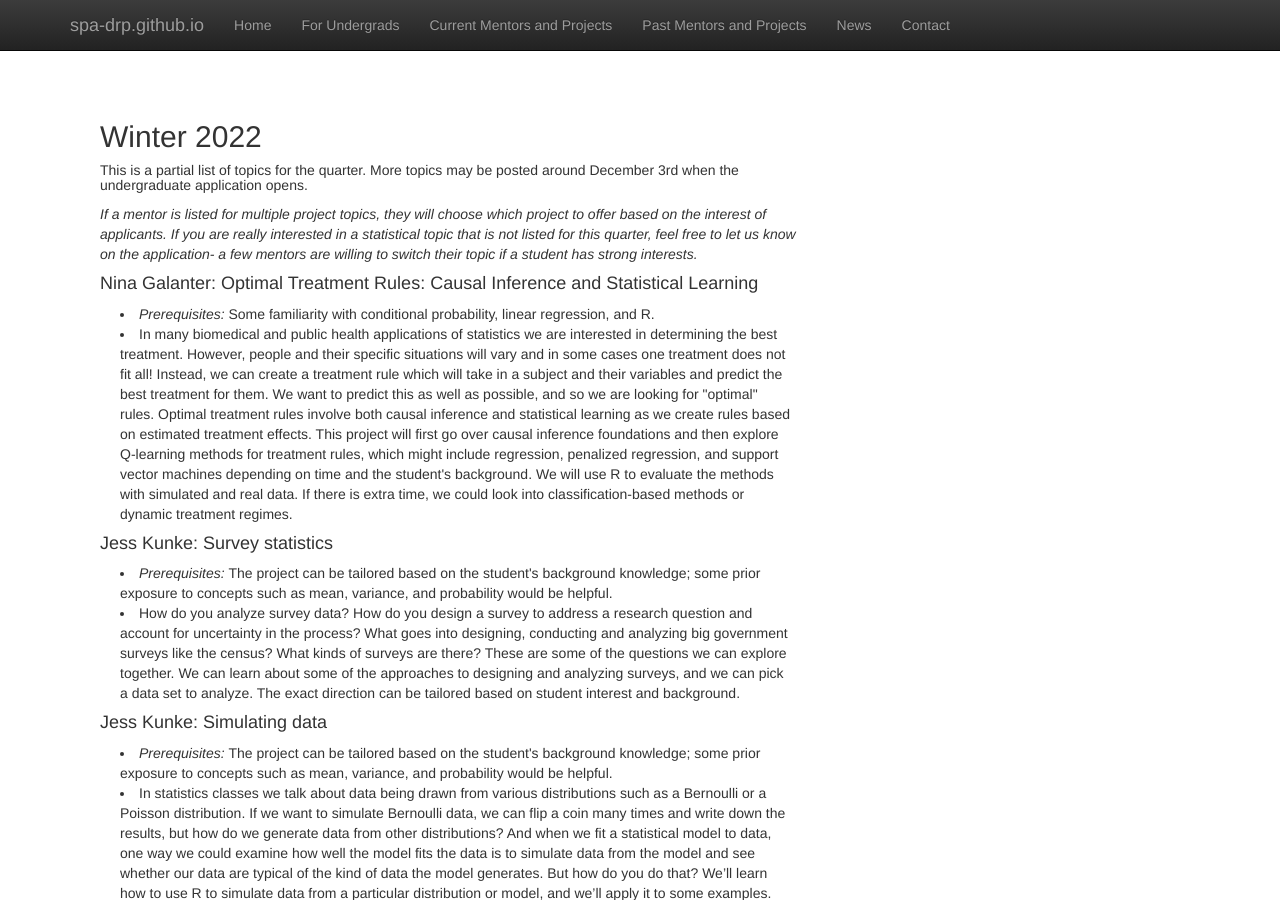
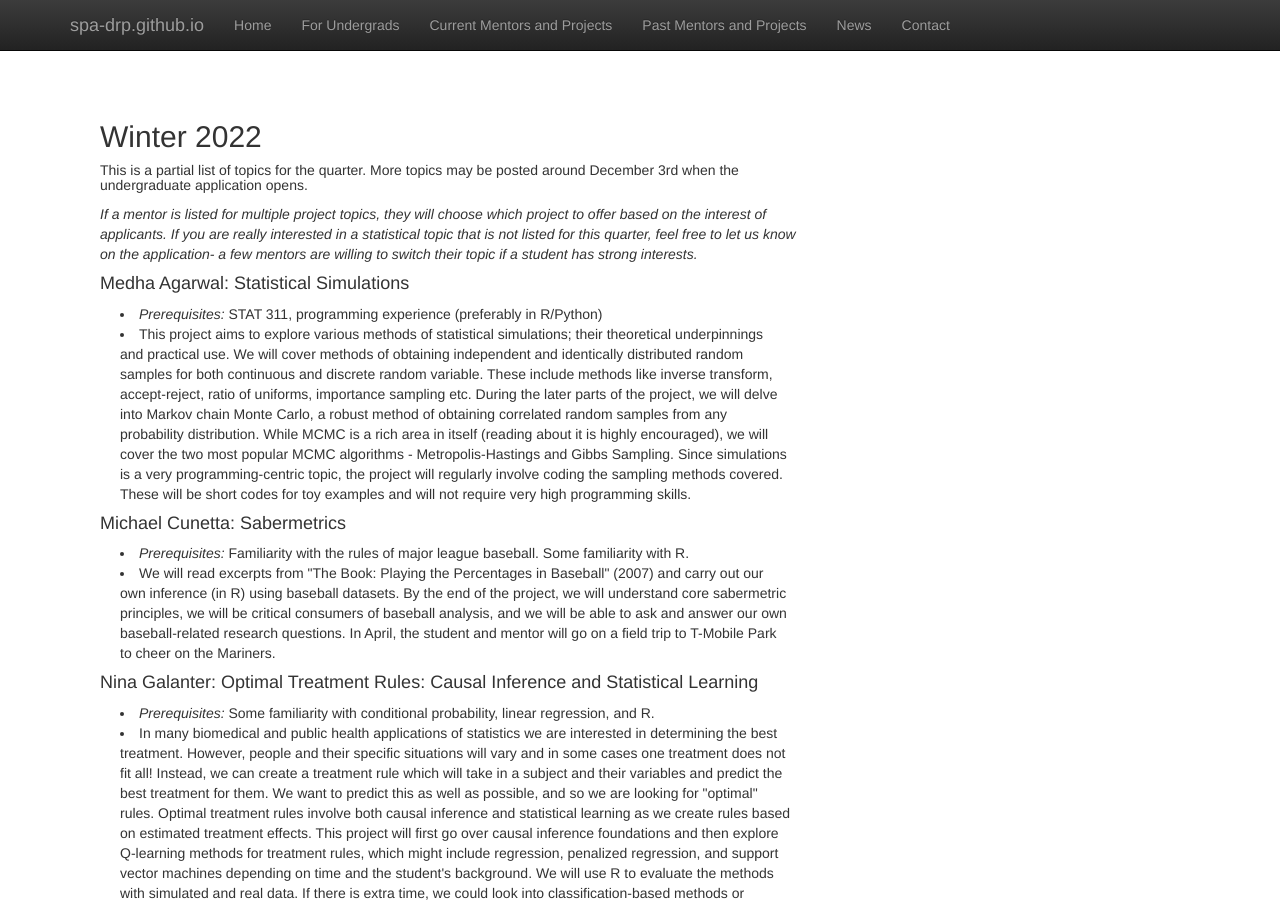
Before and after one commit to SPA-DRP/spa-drp.github.io, a Jekyll site: the page built from currentmentors.html, in a window 1280 px wide and 900 px high. Built offline with Jekyll 4.4.1, drawn with Linux system fonts in a browser that asks for light colours; nearby versions of some CDN libraries; library files that are not in the unit come from our copies; some of the changed text lies outside the part shown.

```diff
--- a/currentmentors.html
+++ b/currentmentors.html
@@ -14,7 +14,17 @@
 </p>
 
 
-<!-- <h4> Michael Cunetta: Sabermetrics </h4>
+<h4> Medha Agarwal: Statistical Simulations </h4>
+  <p class="content" style="padding:0px;margin:0px 20px 0px;">
+      <li style="padding:0px;margin:0px 20px 0px;"> <i> Prerequisites: </i>
+     STAT 311, programming experience (preferably in R/Python)
+  </li>
+  <li style="padding:0px;margin:0px 20px 0px;">
+   This project aims to explore various methods of statistical simulations; their theoretical underpinnings and practical use. We will cover methods of obtaining independent and identically distributed random samples for both continuous and discrete random variable. These include methods like inverse transform, accept-reject, ratio of uniforms, importance sampling etc. During the later parts of the project, we will delve into Markov chain Monte Carlo, a robust method of obtaining correlated random samples from any probability distribution. While MCMC is a rich area in itself (reading about it is highly encouraged), we will cover the two most popular MCMC algorithms - Metropolis-Hastings and Gibbs Sampling. Since simulations is a very programming-centric topic, the project will regularly involve coding the sampling methods covered. These will be short codes for toy examples and will not require very high programming skills.
+  </li>
+  </p>
+
+<h4> Michael Cunetta: Sabermetrics </h4>
   <p class="content" style="padding:0px;margin:0px 20px 0px;">
       <li style="padding:0px;margin:0px 20px 0px;"> <i> Prerequisites: </i>
      Familiarity with the rules of major league baseball. Some familiarity with R.
@@ -22,7 +32,7 @@
   <li style="padding:0px;margin:0px 20px 0px;">
    We will read excerpts from "The Book: Playing the Percentages in Baseball" (2007) and carry out our own inference (in R) using baseball datasets. By the end of the project, we will understand core sabermetric principles, we will be critical consumers of baseball analysis, and we will be able to ask and answer our own baseball-related research questions. In April, the student and mentor will go on a field trip to T-Mobile Park to cheer on the Mariners.
   </li>
-  </p> -->
+  </p>
 
 
 <h4> Nina Galanter: Optimal Treatment Rules: Causal Inference and Statistical Learning </h4>
@@ -136,4 +146,15 @@
   The Markov assumption is a common simplification taken in statistical genetics and other fields. Broadly speaking, the assumption is that the future depends only on the most recent past. We will study this formally in the context of probability models, with readings from Richard Durrett’s "Essentials of Stochastic Processes" textbook. Motivating examples from statistical genetics will be drawn from Richard Durbin’s "Biological Sequence Analysis" textbook. These include hidden Markov models, which underly the sequence alignment for whole genomes, the Beagle phasing software, and inference of historical effective population sizes. If time permits, we may read about Poisson processes and their application to coalescent trees.
   </li>
   </p>
+
+  <h4> Drew Wise: Introduction to Nonparametric Statistics </h4>
+  <p class="content" style="padding:0px;margin:0px 20px 0px;">
+      <li style="padding:0px;margin:0px 20px 0px;"> <i> Prerequisites: </i>
+    An introductory statistics class is all that's needed. Some programming experience would be a plus.
+
+  </li>
+  <li style="padding:0px;margin:0px 20px 0px;">
+ Many of the methods studied in an introductory statistics class — z-scores and t-tests, for example — rely on assumptions not always met by the data. The purpose of this project is to expose the student to nonparametric statistical tests, a class of techniques that are more broadly applicable. We will begin by discussing the advantages and disadvantages of nonparametric tests, and then we will study the tests themselves: Wilcoxon signed-rank tests, Mann-Whitney U-tests, and Kruskal-Wallis H-tests, among others. There is flexibility in the topics depending on student interest!
+  </li>
+  </p>
 </div>
--- a/index.html
+++ b/index.html
@@ -7,8 +7,7 @@
 <div class="col-md-8">
   <h2 style="padding-top: 10px;" class="featurette-heading"> </h2>
   <p class="lead">
-    The application for Autumn 2021 is now closed.
-Information about Winter 2022 will be posted around December 3rd, with applications due at the end of fall quarter finals week (12/17).
+    The application for Winter 2022 is now available at <a href=https://docs.google.com/forms/d/e/1FAIpQLSd3cpVN_2OSAd-Jbn9ImdX7huCzgEZxAV8-j0HaXngIRXLyMw/viewform?usp=sf_link> this link </a>. It is due on 12/18 at 11:59 pm. Admissions decisions and mentor matchings will be sent via email by 12/31.
   Please feel free to <a href="https://spa-drp.github.io/contact.html"> contact </a> the student organizers with
     any questions.
   </p>
--- a/undergrads.html
+++ b/undergrads.html
@@ -14,8 +14,7 @@
 </p>
   <h3> How to apply? </h3>
   <p>
-    The application for Autumn 2021 is now closed.
-    Information about Winter 2022 will be posted by December 3rd, with applications due at 11:59pm on December 18th.
+    The application for Winter 2022 is now available at <a href=https://docs.google.com/forms/d/e/1FAIpQLSd3cpVN_2OSAd-Jbn9ImdX7huCzgEZxAV8-j0HaXngIRXLyMw/viewform?usp=sf_link> this link </a>. It is due on 12/18/2021 at 11:59pm.
   </p>
   <h3> What are the admissions criteria? </h3>
   <p>
```
